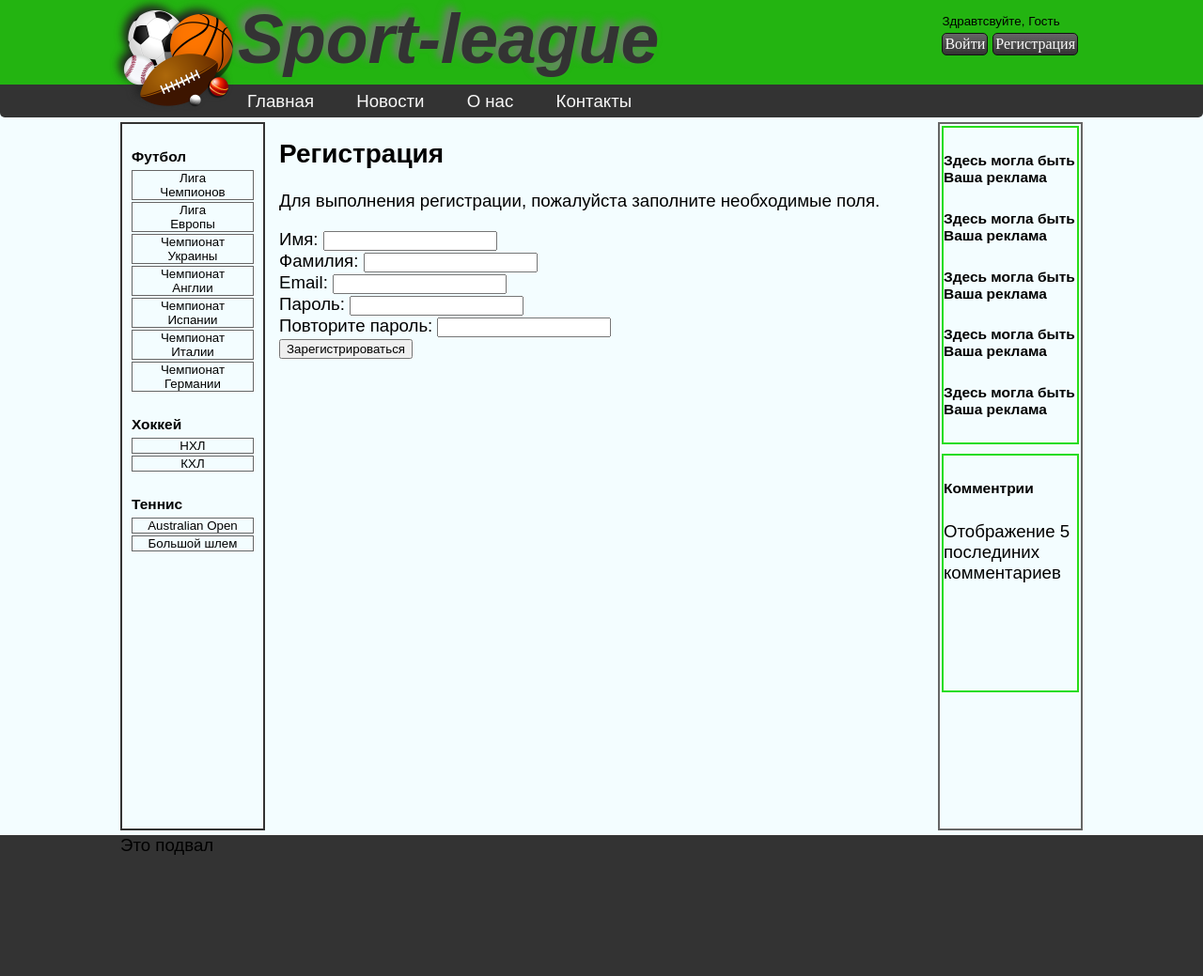
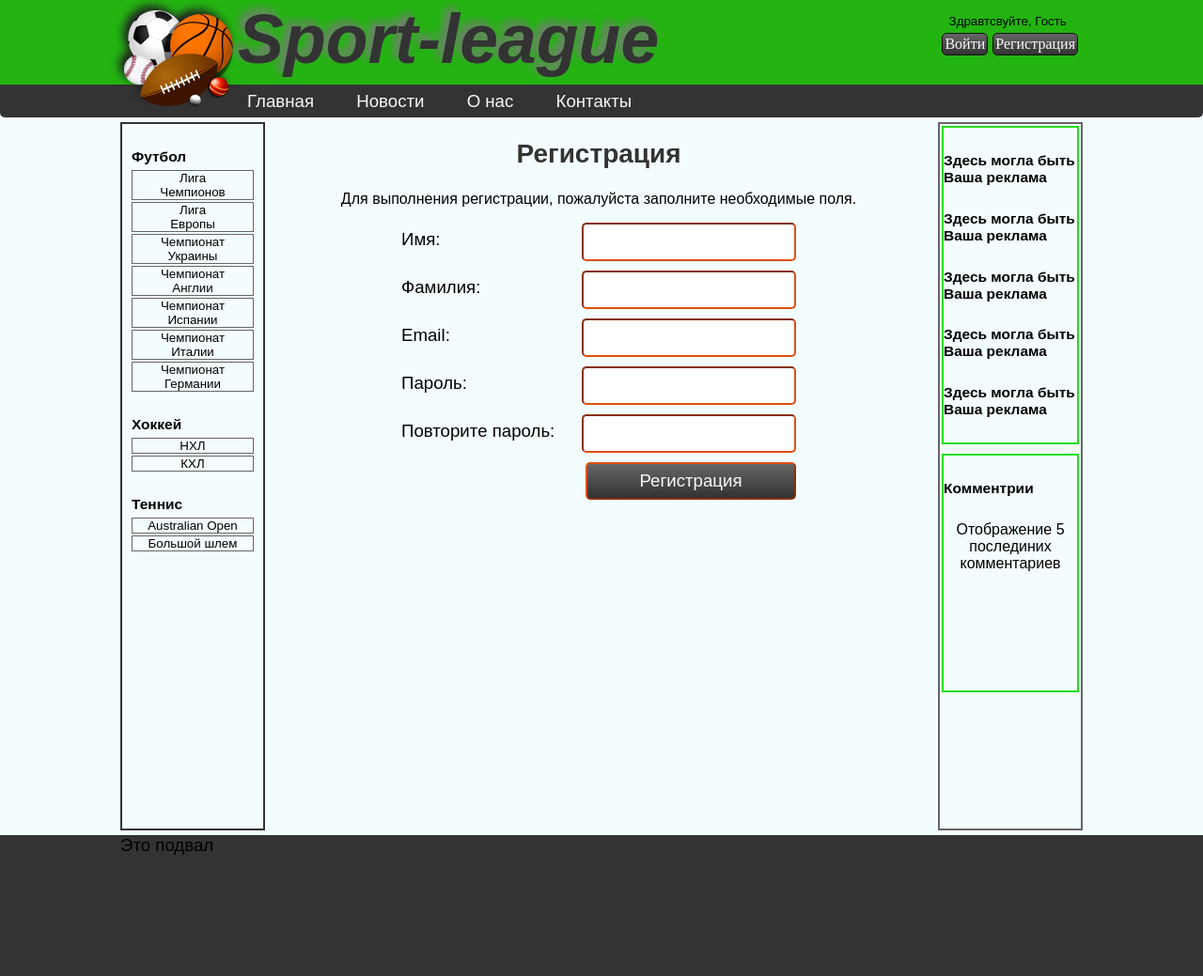
Before and after one commit to Romissevd/sports_league, a Django app: page /user/sign_up/ in a window 1280 px wide. Shown: the whole page at 94% size. Run offline with Django 3.2, Linux system fonts and the light colour scheme.

Commit message:
layout registration page #1

```diff
--- a/static/css/base.css
+++ b/static/css/base.css
@@ -155,7 +155,7 @@ input.but:active {
 }
 
 .content {
-    max-width: 680px;
+    width: 680px;
     margin-left: auto;
     margin-right: auto;
     padding: 0 15px;
--- a/templates/base.html
+++ b/templates/base.html
@@ -3,8 +3,10 @@
 <head>
     <meta charset="UTF-8">
     <title>Sport-league</title>
-    {% load static %}
-    <link rel="stylesheet" type="text/css" href="{% static "css/base.css" %}" />
+    {% block extra_head %}
+        {% load static %}
+        <link rel="stylesheet" type="text/css" href="{% static "css/base.css" %}" />
+    {% endblock %}
 </head>
 <body>
 <header>
--- /dev/null
+++ b/user/static/css/registration.css
@@ -0,0 +1,51 @@
+h2 {
+    text-align: center;
+    color: #333333;
+}
+
+p {
+    font-size: 12pt;
+    text-align: center;
+}
+
+.registr {
+    margin-left: 130px;
+}
+
+.registr .field {
+    clear: both;
+    text-align: right;
+    line-height: 35px;
+    width: 420px;
+    margin-bottom: 10px;
+}
+
+.registr label {
+    float: left;
+}
+
+.registr input {
+    width: 220px;
+    height: 35px;
+    border-radius: 5px;
+    font-size: 14pt;
+    border-color: #dd4f0f;
+}
+
+.registr .button {
+    float: right;
+    height: 40px;
+    width: 224px;
+    color: #f8f8f8;
+    background: -moz-linear-gradient(#666666, #333333);
+    background: -webkit-gradient(linear, 0 0, 0 100%, from(#666666), to(#333333));
+    filter: progid:DXImageTransform.Microsoft.gradient(startColorstr='#1AA3D6', endColorstr='#2235B4');
+
+}
+
+.registr .button:active {
+    background: -moz-linear-gradient(#333333, #666666);
+    background: -webkit-gradient(linear, 0 0, 0 100%, from(#333333), to(#666666));
+    filter: progid:DXImageTransform.Microsoft.gradient(startColorstr='#2235B4', endColorstr='#1AA3D6');
+
+}
--- a/user/templates/registration.html
+++ b/user/templates/registration.html
@@ -1,4 +1,9 @@
 {% extends "base.html" %}
+{% block extra_head %}
+    {% load static %}
+    <link rel="stylesheet" type="text/css" href="{% static "css/base.css" %}" />
+    <link rel="stylesheet" type="text/css" href="{% static 'css/registration.css' %}"/>
+{% endblock %}
 {% block content %}
     {% if user.is_authenticated  %}
         <p>Вы уже зарегистрированы и вошли в систему.</p>
@@ -39,7 +44,9 @@
                     <label class="password2">Повторите пароль:</label>
                     {{ form.password2 }}
                 </div>
-                <input type="submit" value="Зарегистрироваться" class="button">
+                <div class="field">
+                    <input type="submit" value="Регистрация" class="button">
+                </div>
             </form>
         {% else %}
             <p style="color: red">Что-то пошло не так</p>
```
